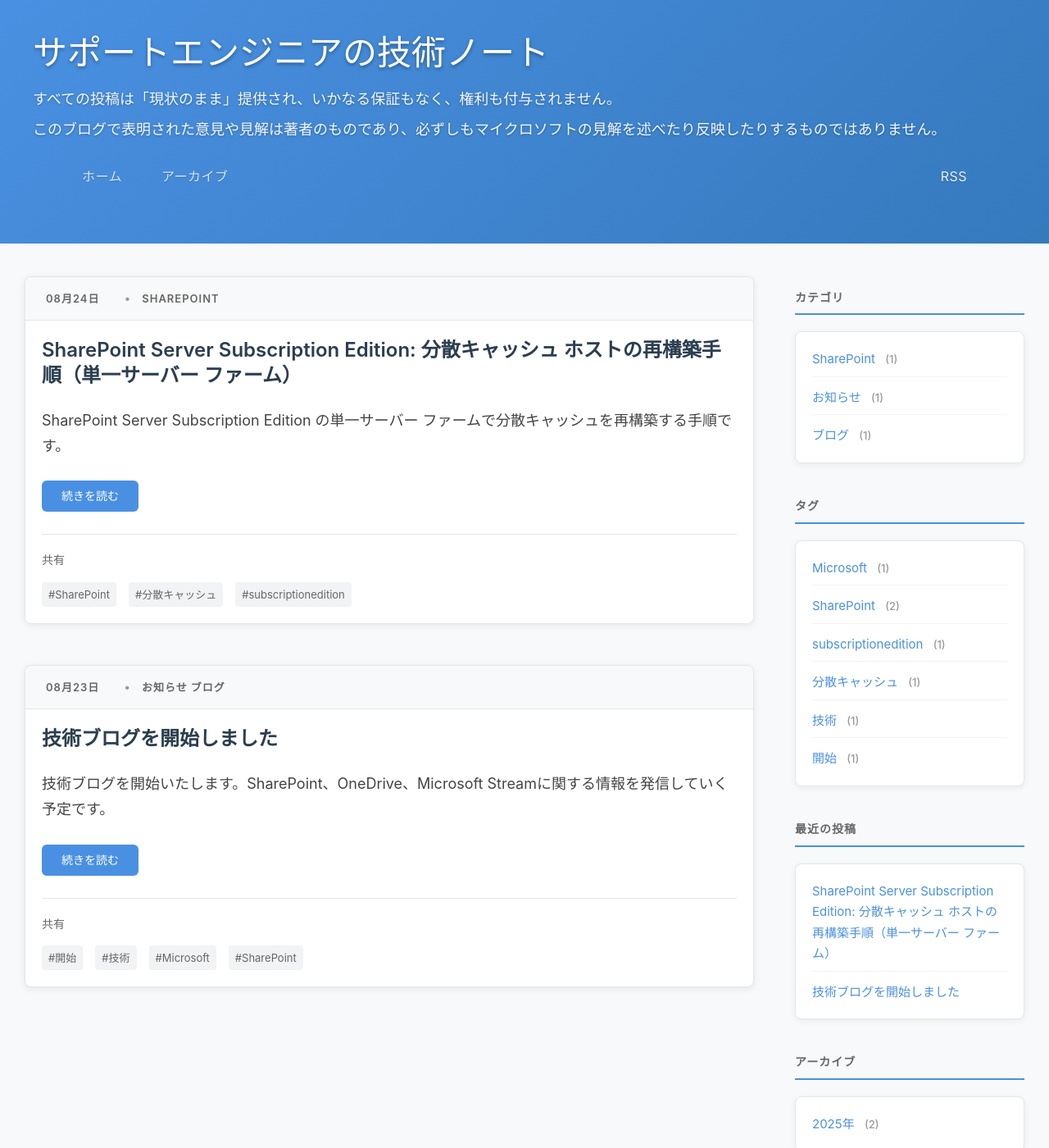
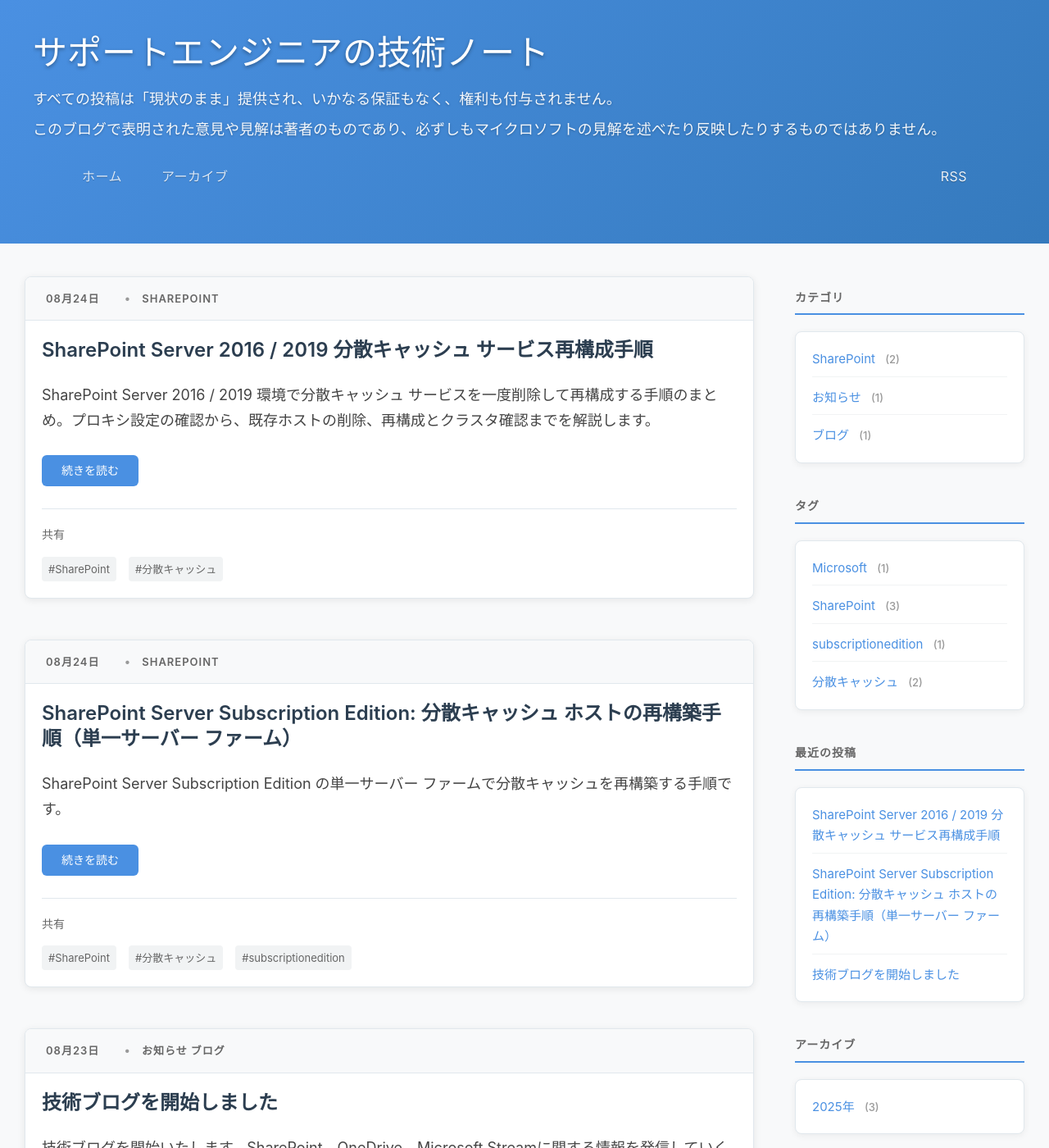
Before and after one commit to kokurata/kokurata-blog, a Jekyll site: the page built from docs/index.html, in a window 1280 px wide and 1400 px high. Shown: the whole window at 82% size. Built offline with Jekyll 4.4.1, drawn with Linux system fonts in a browser that asks for light colours; the list of posts is cut into pages by our own code; some of the changed lines change nothing that is shown.

Commit message:
post: SharePoint Server 2016/2019 分散キャッシュ再構成手順を追加

````diff
--- a/docs/_posts/2025-08-23-welcome.md
+++ b/docs/_posts/2025-08-23-welcome.md
@@ -3,7 +3,7 @@
 title: "技術ブログを開始しました"
 date: 2025-08-23 10:00:00 +0900
 categories: [お知らせ, ブログ]
-tags: [開始, 技術, Microsoft, SharePoint]
+tags: [Microsoft, SharePoint]
 author: Koki Kurata
 excerpt: "技術ブログを開始いたします。SharePoint、OneDrive、Microsoft Streamに関する情報を発信していく予定です。"
 ---
--- /dev/null
+++ b/docs/_posts/2025-08-24-sp2016-2019-reconfigure-distributed-cache.md
@@ -0,0 +1,131 @@
+---
+title: "SharePoint Server 2016 / 2019 分散キャッシュ サービス再構成手順"
+date: 2025-08-24 10:30:00 +0900
+categories: [SharePoint]
+tags: [SharePoint, 分散キャッシュ]
+excerpt: "SharePoint Server 2016 / 2019 環境で分散キャッシュ サービスを一度削除して再構成する手順のまとめ。プロキシ設定の確認から、既存ホストの削除、再構成とクラスタ確認までを解説します。"
+---
+
+## はじめに
+
+SharePoint Server 環境では、分散キャッシュ サービス (Distributed Cache Service) がセッション状態の管理やニュースフィード機能などに利用されています。 しかし、構成に不整合が生じたり、サービスが正しく起動しない状態になることがあります。そのような場合には、一度サービスを削除して再構成することで復旧を図るのが有効です。
+
+本記事では、SharePoint Server 2016 および SharePoint Server 2019 に適用できる分散キャッシュ サービスの削除・再構成手順を解説します。
+
+## 手順の概要
+
+分散キャッシュ サービスの再構成は、以下の 3 ステップで行います。
+
+1. ファーム アカウントの IE プロキシ設定をオフにする
+2. 既存の分散キャッシュ ホストをファームから削除する
+3. 分散キャッシュ ホストを再構成する
+
+---
+
+## 1. ファーム アカウントの IE プロキシ設定を変更
+
+分散キャッシュの構成では、ファーム アカウント (SharePoint Timer Service 実行アカウント) のプロキシ設定が影響する場合があります。以下の手順でオフにしてください。
+
+1) 任意の SharePoint サーバーにファーム アカウントでログオンし、IE を起動
+
+2) [ツール] → [インターネット オプション] → [接続] → [LAN の設定] を開く
+
+3) すべてのチェックをオフにして保存
+
+4) 管理者権限でコマンド プロンプトを開き、以下を実行
+
+```cmd
+netsh winhttp show proxy
+```
+
+→ 「直接アクセス (プロキシ サーバーなし)」と表示されれば OK
+
+異なる結果が出た場合は以下を実行
+
+```cmd
+netsh winhttp import proxy source=ie
+```
+
+5) 残りのすべての SharePoint サーバーでも同様に実施
+
+---
+
+## 2. 分散キャッシュ ホストをファームから削除
+
+不整合を解消するため、一度サービスを削除します。
+
+1) 管理者アカウントでサーバーにログオンし、SharePoint 管理シェルを管理者権限で起動
+
+2) 以下を実行
+
+```powershell
+Remove-SPDistributedCacheServiceInstance
+```
+
+3) すべての SharePoint サーバーで同様に実行
+
+4) SQL Server Management Studio (SSMS) を開き、構成データベースに接続し以下を実行
+
+```sql
+USE <構成データベース名>
+exec proc_getCacheConfigEntries @type=N'hosts'
+SELECT * FROM Objects
+WHERE Properties LIKE '%SPDistributedCacheServiceInstance%'
+   OR Properties LIKE '%SPDistributedCacheHostInfo%';
+```
+
+5) 結果が空であることを確認
+
+6) 結果が残っている場合は PowerShell で再度サービス インスタンス削除を実施。それでも残る場合は、構成 DB のバックアップを取得した上で対応を検討
+
+---
+
+## 3. 分散キャッシュ ホストを再構成
+
+削除が完了したら、新しく分散キャッシュを構成します。
+
+1) 管理者アカウントでサーバーにログオンし、管理シェルを起動
+
+2) 以下を実行してサービスを追加
+
+```powershell
+Add-SPDistributedCacheServiceInstance
+```
+
+3) 以下を実行し、Status が Online であることを確認
+
+```powershell
+$instanceName = "SPDistributedCacheService Name=AppFabricCachingService"
+Get-SPServiceInstance | ? { ($_.Service.ToString()) -eq $instanceName }
+```
+
+4) 各サーバーでサービスを開始
+
+```powershell
+$instanceName = "SPDistributedCacheService Name=AppFabricCachingService"
+$serviceInstance = Get-SPServiceInstance | ? {
+    ($_.Service.ToString()) -eq $instanceName -and
+    ($_.Server.Name) -eq $env:computername
+}
+$serviceInstance.Provision()
+```
+
+5) 最後にクラスタ全体を確認
+
+```powershell
+Use-CacheCluster
+Get-CacheHost
+```
+
+→ すべてのホストが UP と表示されれば正常完了。 ※「UNKNOWN」と表示される場合は 10 分程度待ってから再実行してください。
+
+---
+
+## まとめ
+
+- 本手順は SharePoint Server 2016 および SharePoint Server 2019 に適用可能
+- プロキシ設定の確認は最初に必須
+- 削除は「全サーバー → 構成 DB 確認」がポイント
+- 再構成後は全ホストの状態を必ず確認
+
+分散キャッシュは SharePoint 環境の安定性・パフォーマンスに直結する重要なコンポーネントです。トラブル発生時には「削除 → 再構成」のフローを実施することで、安定動作を取り戻すことができます。
````
